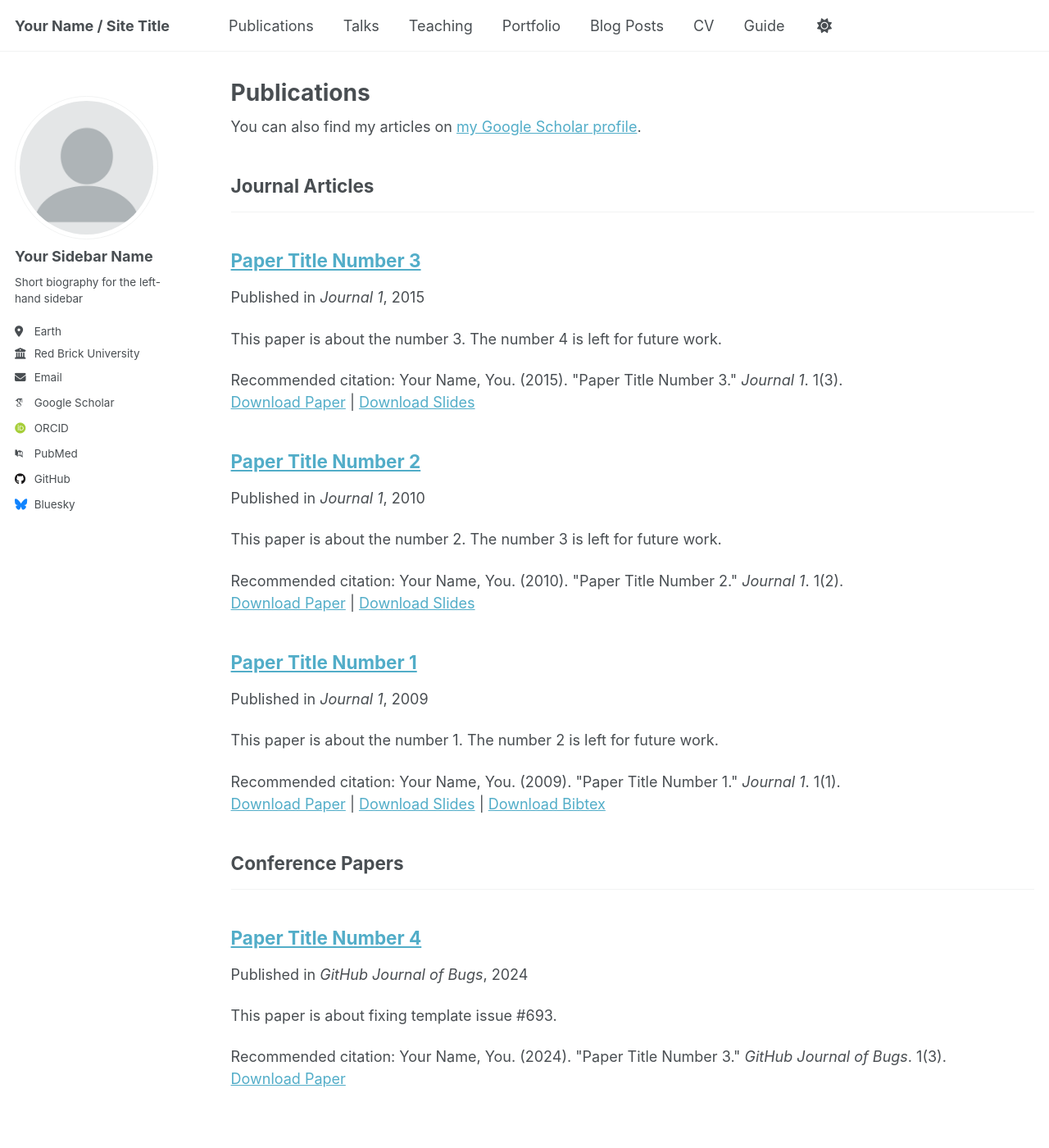
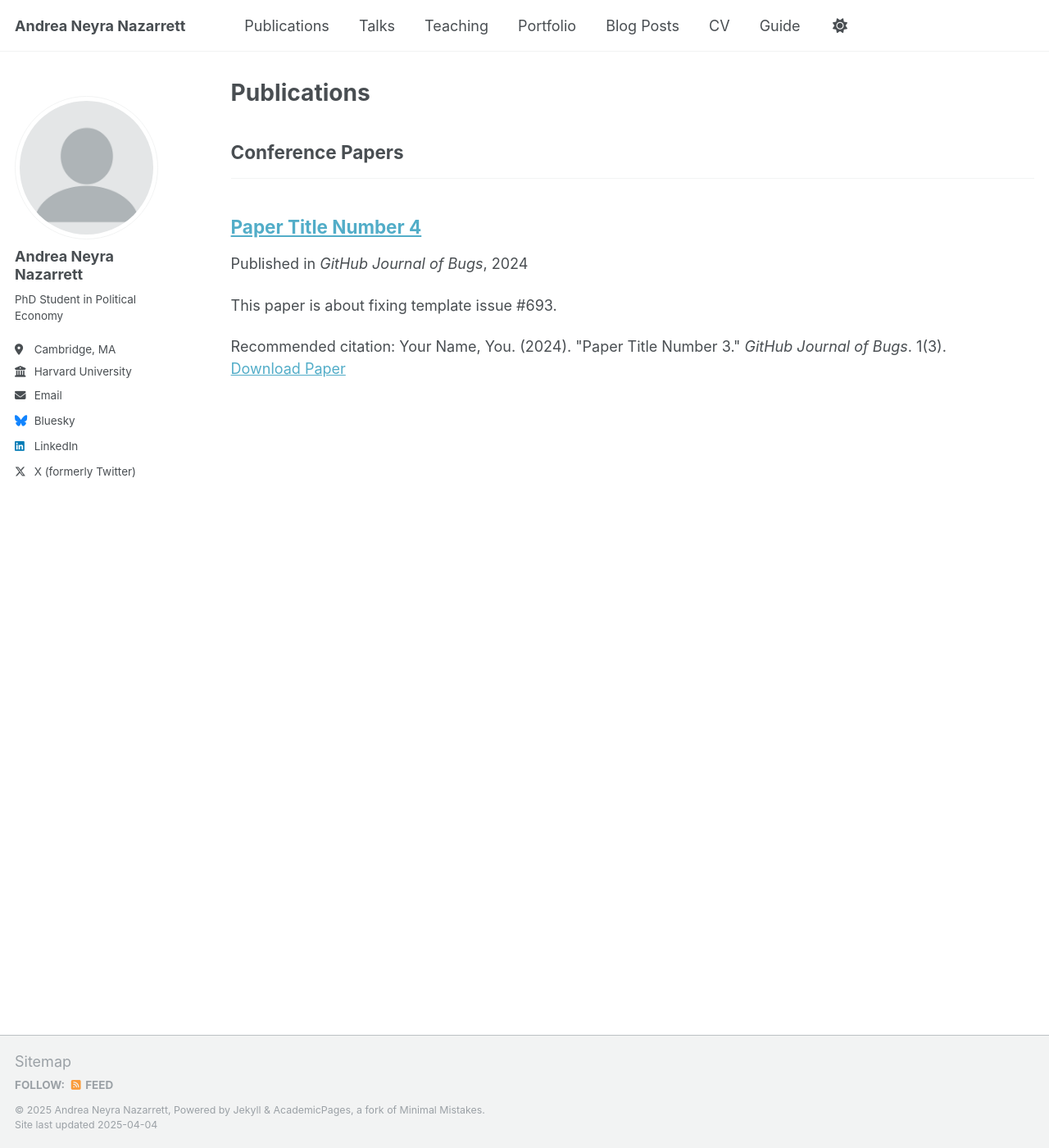
Before and after one commit to aneyranazarrett/andreaneyra, a Jekyll site: the page built from _pages/publications.html, in a window 1280 px wide and 1400 px high. Shown: the whole window at 82% size. Built offline with Jekyll 4.4.1, drawn with Linux system fonts in a browser that asks for light colours; some web fonts are replaced; some of the changed text lies outside the part shown.

Commit message:
Update _config.yml

```diff
--- a/_config.yml
+++ b/_config.yml
@@ -9,13 +9,13 @@
 # Basic Site Settings
 locale                   : "en-US"
 site_theme               : "default"
-title                    : "Your Name / Site Title"
+title                    : "Andrea Neyra Nazarrett"
 title_separator          : "-"
-name                     : &name "Your Name"
-description              : &description "personal description"
-url                      : https://academicpages.github.io # the base hostname & protocol for your site e.g. "https://[your GitHub username].github.io"
-baseurl                  : "" # the subpath of your site, e.g. "/blog"
-repository               : "academicpages/academicpages.github.io"
+name                     : &name "Andrea Neyra Nazarrett"
+description              : &description "About Me I am a fourth-year PhD student in the Political Economy and Government program (Economics track) at Harvard University. My research lies at the intersection of personnel, labor, and public economics, with a particular interest in how organizations and governments shape economic outcomes.I hold a Master in Public Policy (MPP) from the Harvard Kennedy School, where I was a Fulbright-García Robles Scholar, and a BA in Economics from ITAM (Instituto Tecnológico Autónomo de México). Prior to my doctoral studies, I worked as a research assistant at the World Bank and the Inter-American Development Bank"
+url                      : https://andreaneyra.github.io # the base hostname & protocol for your site e.g. "https://[your GitHub username].github.io"
+baseurl                  : "/about"
+repository               : "andreaneyra.github.io"
 
 # Site Author - The following control what appear as part of the author content on the side bar.
 #               If a field is blank the icon and link will not appear, otherwise it will be shown.
@@ -23,64 +23,63 @@ repository               : "academicpages/academicpages.github.io"
 author:
   # Biographic information
   avatar           : "profile.png"
-  name             : "Your Sidebar Name"
-  pronouns         : # example: "she/her"
-  bio              : "Short biography for the left-hand sidebar"
-  location         : "Earth"
-  employer         : "Red Brick University"
+  name             : "Andrea Neyra Nazarrett"
+  bio              : "PhD Student in Political Economy"
+  location         : "Cambridge, MA"
+  employer         : "Harvard University"
   uri              : # URL
-  email            : "none@example.org"
+  email            : "aneyra@g.harvard.edu"
 
   # Academic websites
-  arxiv            : # URL - Update with the correct link to your profile
-  googlescholar    : "https://scholar.google.com/citations?user=PS_CX0AAAAAJ"
-  impactstory      : # URL
-  orcid            : "http://orcid.org/yourorcidurl"
-  semantic         : # URL
-  pubmed           : "https://www.ncbi.nlm.nih.gov/pubmed/?term=john+snow"
-  researchgate     : # URL
-  scopus           : # URL
+  arxiv            :
+  googlescholar    :
+  impactstory      :
+  orcid            :
+  semantic         :
+  pubmed           :
+  researchgate     :
+  scopus           :
 
   # Repositories and software development
-  bitbucket        : # Username - Update with your username on the site
-  codepen          : # Username
-  dribbble         : # Username
-  github           : "academicpages"
-  kaggle           : # Username
-  stackoverflow    : # User number or user number and name (i.e., use "1" or "1/jeff-atwood")
+  bitbucket        :
+  codepen          :
+  dribbble         :
+  github           :
+  kaggle           :
+  stackoverflow    :
 
   # Social media
-  bluesky          : "bsky.app" # Replace this with you Bluesky username
-  facebook         : # Username
-  flickr           : # Username
-  foursquare       : # Username
-  goodreads        : # Username
-  google_plus      : # Username
-  keybase          : # Username
+  bluesky          : "" # Replace this with you Bluesky username
+  facebook         :
+  flickr           :
+  foursquare       :
+  goodreads        :
+  google_plus      :
+  keybase          :
   instagram        : # Username
-  lastfm           : # Username
-  linkedin         : # Username
-  mastodon         : # URL
-  medium           : # URL
-  pinterest        : # Username
-  soundcloud       : # Username
-  steam            : # Username
-  telegram         : # URL
-  tumblr           : # Username
-  twitter          : # Username for X / Twitter
-  vine             : # Username
-  weibo            : # Username
-  wikipedia        : # Username
-  xing             : # Username
-  youtube          : # Username
-  zhihu            : # Username
+  lastfm           :
+  linkedin         :  "Andrea Neyra Nazarrett"
+  mastodon         :
+  medium           :
+  pinterest        :
+  soundcloud       :
+  steam            :
+  telegram         :
+  tumblr           :
+  twitter          : "andreaneyran"
+  vine             :
+  weibo            :
+  wikipedia        :
+  xing             :
+  youtube          :
+  zhihu            :
 
 # Publication Category - The following the list of publication categories and their headings
 publication_category:
-  books:
-    title: 'Books'
-  manuscripts:
-    title: 'Journal Articles'
+  Working Papers:
+    title: 'Working Papers'
+  Published Work:
+    title: 'Published Work'
   conferences:
     title: 'Conference Papers'
 
```
